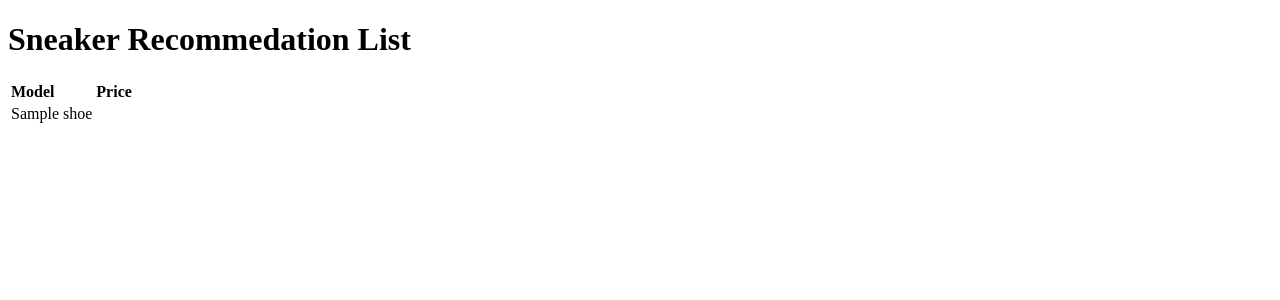
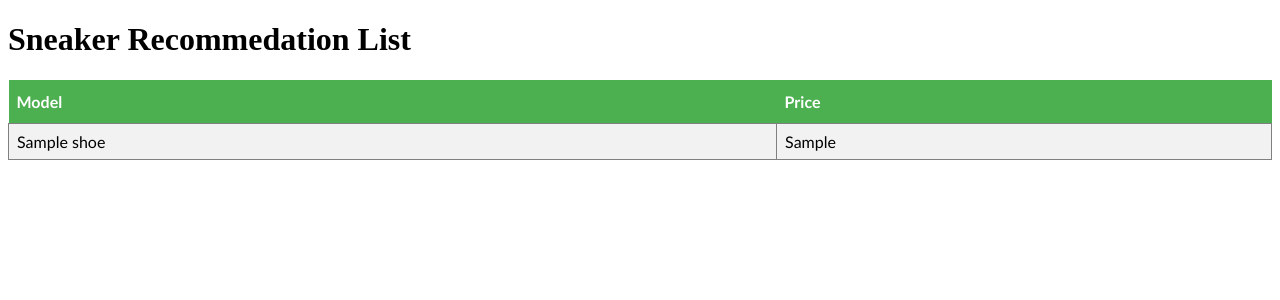
Before and after one commit to Nramanan6/sneakerbuddy, a Flask app: template templates/recommendations.html in a window 1280 px wide. Shown: the top 300 px of the page. Run offline with Flask 2, Linux system fonts and the light colour scheme; the template is opened without the code that fills it: most values are stand-ins (such as "Sample title", 1, 10 or a date in 2020).

Commit message:
Styling for rec table

```diff
--- a/main.py
+++ b/main.py
@@ -4,18 +4,14 @@ from flask import Flask, g, render_template
 app = Flask(__name__)
 DATABASE = 'db/sneakerbuddy.db'
 
-@app.route("/")
-def template_test():
-    return render_template('recommendations.html', owned=["Off-White", "Raf", "Yeezy"])
-
-@app.route('/shoes')
+@app.route('/recommendations')
 def display_shoes():
     shoes = []
 
     for shoe in query_db('select * from sneakers ORDER BY hype_avg_score DESC'):
         shoes.append(shoe)
 
-    return render_template('shoes.html', shoes=shoes)
+    return render_template('recommendations.html', owned=shoes)
 
 ### DB CONFIG METHODS
 
--- a/templates/recommendations.html
+++ b/templates/recommendations.html
@@ -1,18 +1,49 @@
 <!DOCTYPE html>
 <html>
+<head>
+<style>
+#rec_table {
+  font-family: 'Trebuchet MS', Arial, Helvetica, sans-serif;
+  border-collapse: collapse;
+  width: 100%;
+}
+
+#rec_table td {
+  border: 1px solid #808080;
+}
+
+#rec_table td, #rec_table th {
+  padding: 8px;
+}
+
+#rec_table tr:nth-child(even) {
+	background-color: #f2f2f2;}
+
+#rec_table tr:hover {background-color: #ddd;}
+
+#rec_table th {
+  padding-top: 12px;
+  padding-bottom: 12px;
+  text-align: left;
+  background-color: #4CAF50;
+  color: white;
+}
+</style>
+</head>
 <body>
 
 <h1>Sneaker Recommedation List</h1>
 
-<table>
+<table id='rec_table'>
 	<tr>
 		<th align='left'>Model</th>
 		<th align='left'>Price</th>
 	</tr>
 	{% for shoe in owned %}
-		<tr>
-			<td>{{shoe}}</td>
-		</tr>
+	<tr>
+		<td>{{shoe['Model Name']}}</td>
+		<td>{{shoe['Retail Price']}}</td>
+	</tr>
 	{% endfor %}
 </table>
 
```
